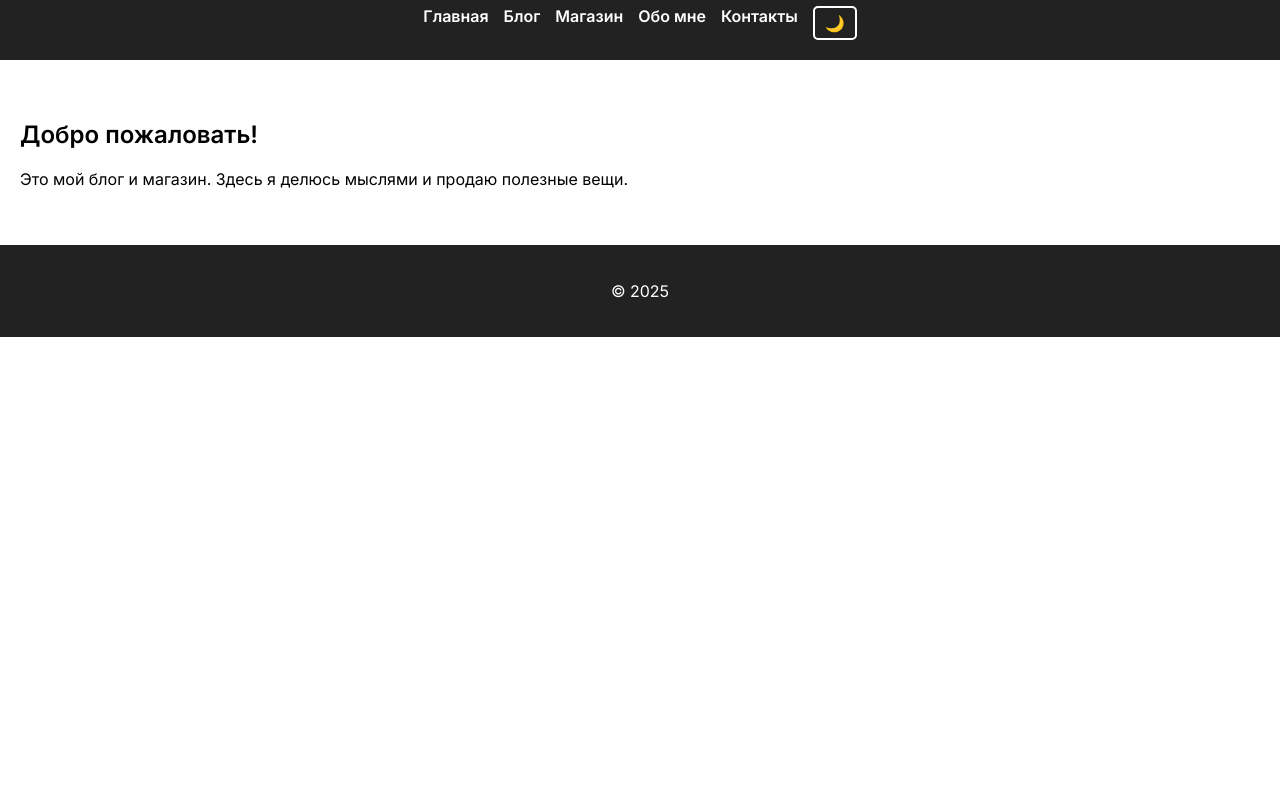
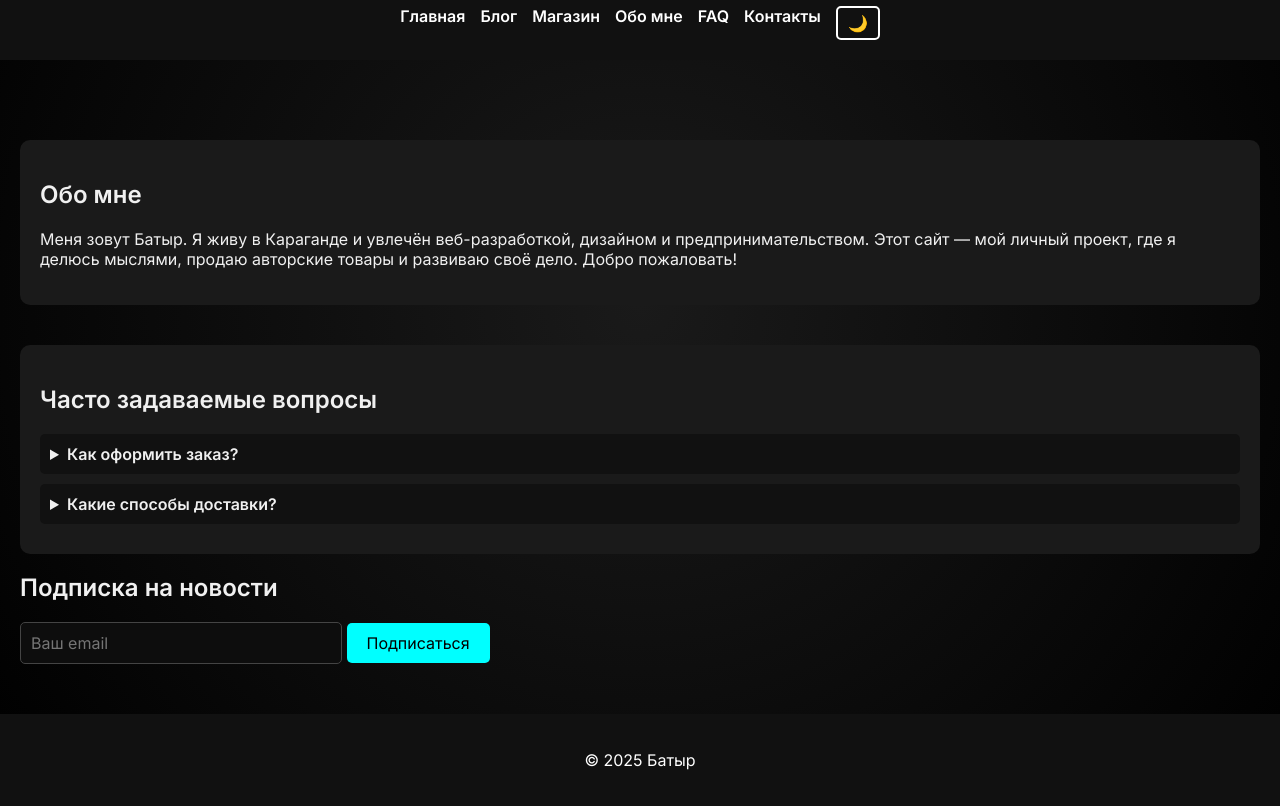
Before and after one commit to millionoww/millionoww.github.io, a plain HTML site: page index.html in a window 1280 px wide. Shown: the part 96-902 px from the top of the page. Before the commit the page ends 800 px from the top, so only its background shows below. Drawn offline with Linux system fonts and the light colour scheme.

Commit message:
Add files via upload

```diff
--- a/index.html
+++ b/index.html
@@ -2,29 +2,49 @@
 <html lang="ru">
 <head>
   <meta charset="UTF-8">
-  <title>Блог и Магазин</title>
+  <title>Блог и Магазин Батыр</title>
   <link rel="stylesheet" href="style.css">
 </head>
 <body>
+  <canvas id="particles"></canvas>
   <header>
-    <h1>Привет</h1>
+    <h1><span style="color: var(--accent-color)">Батыр</span> | Блог & Магазин</h1>
     <nav>
       <a href="index.html">Главная</a>
       <a href="blog.html">Блог</a>
       <a href="shop.html">Магазин</a>
-      <a href="#">Обо мне</a>
+      <a href="#about">Обо мне</a>
+      <a href="#faq">FAQ</a>
       <a href="#">Контакты</a>
       <button id="theme-toggle">🌙</button>
     </nav>
   </header>
   <main>
-    <section>
-      <h2>Добро пожаловать!</h2>
-      <p>Это мой блог и магазин. Здесь я делюсь мыслями и продаю полезные вещи.</p>
+    <section id="about">
+      <h2>Обо мне</h2>
+      <p>Меня зовут Батыр. Я живу в Караганде и увлечён веб-разработкой, дизайном и предпринимательством. Этот сайт — мой личный проект, где я делюсь мыслями, продаю авторские товары и развиваю своё дело. Добро пожаловать!</p>
+    </section>
+    <section id="faq">
+      <h2>Часто задаваемые вопросы</h2>
+      <details>
+        <summary>Как оформить заказ?</summary>
+        <p>Выберите товар, добавьте в корзину и заполните форму заказа.</p>
+      </details>
+      <details>
+        <summary>Какие способы доставки?</summary>
+        <p>Мы доставляем по Казахстану через курьерские службы.</p>
+      </details>
+    </section>
+    <section id="subscribe">
+      <h2>Подписка на новости</h2>
+      <form action="https://formspree.io/f/your-id" method="POST">
+        <input type="email" name="email" placeholder="Ваш email" required>
+        <button type="submit">Подписаться</button>
+      </form>
     </section>
   </main>
   <footer>
-    <p>&copy; 2025</p>
+    <p>&copy; 2025 Батыр</p>
   </footer>
   <script src="script.js"></script>
 </body>
--- a/script.js
+++ b/script.js
@@ -4,12 +4,35 @@ toggleBtn.addEventListener('click', () => {
   toggleBtn.textContent = document.body.classList.contains('dark-theme') ? '☀️' : '🌙';
 });
 
-// Корзина
+// Всплывающее уведомление
+function showPopup(message) {
+  const popup = document.createElement('div');
+  popup.textContent = message;
+  popup.style.position = 'fixed';
+  popup.style.bottom = '20px';
+  popup.style.right = '20px';
+  popup.style.background = '#00ffff';
+  popup.style.color = '#000';
+  popup.style.padding = '10px 20px';
+  popup.style.borderRadius = '8px';
+  popup.style.zIndex = '1000';
+  popup.style.boxShadow = '0 4px 12px rgba(0,255,255,0.3)';
+  popup.style.opacity = '0';
+  popup.style.transition = 'opacity 0.5s ease';
+  document.body.appendChild(popup);
+  requestAnimationFrame(() => popup.style.opacity = '1');
+  setTimeout(() => {
+    popup.style.opacity = '0';
+    setTimeout(() => popup.remove(), 500);
+  }, 3000);
+}
+
+// Магазин
 const cart = [];
 const products = [
   { id: 1, name: 'Футболка "Казахстан"', price: 4500 },
   { id: 2, name: 'Блокнот для идей', price: 2500 },
-  { id: 3, name: 'Кружка "Нихуя"', price: 3000 }
+  { id: 3, name: 'Кружка "Батыр"', price: 3000 }
 ];
 
 document.querySelectorAll('.add-to-cart').forEach(button => {
@@ -18,12 +41,14 @@ document.querySelectorAll('.add-to-cart').forEach(button => {
     const product = products.find(p => p.id === productId);
     cart.push(product);
     updateCart();
+    showPopup(`Добавлено: ${product.name}`);
   });
 });
 
 function updateCart() {
   const cartItems = document.getElementById('cart-items');
   const total = document.getElementById('total');
+  if (!cartItems || !total) return;
   cartItems.innerHTML = '';
   let sum = 0;
   cart.forEach(item => {
@@ -35,42 +60,10 @@ function updateCart() {
   total.textContent = `Итого: ${sum} ₸`;
 }
 
-// Всплывающее уведомление
-function showPopup(message) {
-  const popup = document.createElement('div');
-  popup.textContent = message;
-  popup.style.position = 'fixed';
-  popup.style.bottom = '20px';
-  popup.style.right = '20px';
-  popup.style.background = '#0077ff';
-  popup.style.color = '#fff';
-  popup.style.padding = '10px 20px';
-  popup.style.borderRadius = '8px';
-  popup.style.zIndex = '1000';
-  popup.style.boxShadow = '0 4px 12px rgba(0,0,0,0.2)';
-  popup.style.opacity = '0';
-  popup.style.transition = 'opacity 0.5s ease';
-  document.body.appendChild(popup);
-  requestAnimationFrame(() => popup.style.opacity = '1');
-  setTimeout(() => {
-    popup.style.opacity = '0';
-    setTimeout(() => popup.remove(), 500);
-  }, 3000);
-}
-
-// Добавление товара
-document.querySelectorAll('.add-to-cart').forEach(button => {
-  button.addEventListener('click', () => {
-    const productId = parseInt(button.parentElement.dataset.id);
-    const product = products.find(p => p.id === productId);
-    cart.push(product);
-    updateCart();
-    showPopup(`Добавлено: ${product.name}`);
-  });
-});
-
-// Обработка формы
-document.getElementById('checkout').addEventListener('submit', function(e) {
+// Форма заказа
+const checkoutForm = document.getElementById('checkout');
+if (checkoutForm) {
+  checkoutForm.addEventListener('submit', function(e) {
     e.preventDefault();
     const name = document.getElementById('name').value.trim();
     const phone = document.getElementById('phone').value.trim();
@@ -82,3 +75,81 @@ document.getElementById('checkout').addEventListener('submit', function(e) {
     cart.length = 0;
     updateCart();
   });
+}
+
+// Поиск по блогу
+const searchInput = document.getElementById('search');
+if (searchInput) {
+  searchInput.addEventListener('input', function() {
+    const query = this.value.toLowerCase();
+    document.querySelectorAll('article').forEach(article => {
+      const text = article.textContent.toLowerCase();
+      article.style.display = text.includes(query) ? 'block' : 'none';
+    });
+  });
+}
+
+// Анимированный фон — частицы
+const canvas = document.getElementById('particles');
+if (canvas) {
+  const ctx = canvas.getContext('2d');
+  canvas.width = window.innerWidth;
+  canvas.height = window.innerHeight;
+  canvas.style.position = 'fixed';
+  canvas.style.top = 0;
+  canvas.style.left = 0;
+  canvas.style.zIndex = '-1';
+
+  let particles = [];
+  for (let i = 0; i < 80; i++) {
+    particles.push({
+      x: Math.random() * canvas.width,
+      y: Math.random() * canvas.height,
+      r: Math.random() * 2 + 1,
+      dy: (Math.random() - 0.5) * 0.3
+    });
+  }
+
+  function draw() {
+    ctx.clearRect(0, 0, canvas.width, canvas.height);
+    for (let p of particles) {
+      ctx.beginPath();
+      ctx.arc(p.x, p.y, p.r, 0, Math.PI * 2);
+      ctx.fillStyle = 'rgba(255,255,255,0.5)';
+      ctx.fill();
+      p.x += p.dx;
+      p.y += p.dy;
+
+      // отражение от краёв
+      if (p.x < 0 || p.x > canvas.width) p.dx *= -1;
+      if (p.y < 0 || p.y > canvas.height) p.dy *= -1;
+    }
+    requestAnimationFrame(draw);
+  }
+
+  draw();
+}
+
+function sendToTelegram(name, phone, cartItems) {
+  const token = '8173963061:AAHg9gCcrFnQWa1OiH6mZHLn927l6ZEGys4';
+  const chatId = '-1002557717506';
+  const message = `🛒 Новый заказ:\n👤 Имя: ${name}\n📞 Телефон: ${phone}\n📦 Товары:\n${cartItems.map(i => `- ${i.name} (${i.price} ₸)`).join('\n')}`;
+
+  const buttons = {
+    inline_keyboard: [
+      [
+        { text: '📞 Позвонить клиенту', url: `tel:${phone}` },
+        { text: '🌐 Открыть сайт', url: 'https://millionoww.github.io' }
+      ],
+      [
+        { text: '✅ Подтвердить заказ', callback_data: 'confirm_order' }
+      ]
+    ]
+  };
+
+  fetch(`https://api.telegram.org/bot${token}/sendMessage`, {
+    method: 'POST',
+    headers: { 'Content-Type': 'application/json' },
+    body: JSON.stringify({ chat_id: chatId, text: message })
+  });
+}
--- a/style.css
+++ b/style.css
@@ -1,10 +1,10 @@
 @import url('https://fonts.googleapis.com/css2?family=Inter:wght@400;600&display=swap');
 
 :root {
-  --bg-color: #ffffff;
-  --text-color: #000000;
-  --accent-color: #0077ff;
-  --transition-speed: 0.3s;
+  --bg-color: #0d0d0d;
+  --text-color: #f0f0f0;
+  --accent-color: #00ffff;
+  --transition-speed: 0.4s;
 }
 
 body {
@@ -14,14 +14,31 @@ body {
   margin: 0;
   padding: 0;
   transition: background-color var(--transition-speed), color var(--transition-speed);
+  position: relative;
+  overflow-x: hidden;
+}
+
+body::before {
+  content: "";
+  position: fixed;
+  top: 0; left: 0;
+  width: 100%; height: 100%;
+  z-index: -2;
+  background: radial-gradient(circle at center, #1a1a1a, #000000);
+  animation: pulse 10s ease-in-out infinite;
+}
+
+@keyframes pulse {
+  0% { transform: scale(1); opacity: 0.8; }
+  50% { transform: scale(1.05); opacity: 1; }
+  100% { transform: scale(1); opacity: 0.8; }
 }
 
 header, footer {
-  background-color: #222;
+  background-color: #111;
   color: white;
   padding: 20px;
   text-align: center;
-  transition: background-color var(--transition-speed);
 }
 
 nav {
@@ -54,7 +71,7 @@ button#theme-toggle {
 
 button#theme-toggle:hover {
   background: white;
-  color: #222;
+  color: #111;
 }
 
 main {
@@ -69,19 +86,24 @@ main {
 }
 
 .product {
-  border: 1px solid #ccc;
+  border: 1px solid #333;
   padding: 20px;
   border-radius: 10px;
+  background-color: #1a1a1a;
   transition: transform var(--transition-speed), box-shadow var(--transition-speed);
 }
 
 .product:hover {
-  transform: translateY(-5px);
-  box-shadow: 0 5px 15px rgba(0,0,0,0.1);
+  transform: scale(1.03);
+  box-shadow: 0 0 15px rgba(0,255,255,0.2);
 }
 
-#cart, #order-form {
+#cart, #order-form, #about, #reviews, #faq {
   margin-top: 40px;
+  padding: 20px;
+  background-color: #1a1a1a;
+  border-radius: 10px;
+  animation: fadeIn 1s ease-in;
 }
 
 input, button {
@@ -94,13 +116,15 @@ input {
   margin-bottom: 10px;
   width: 100%;
   max-width: 300px;
-  border: 1px solid #ccc;
+  border: 1px solid #444;
   border-radius: 5px;
+  background-color: #0d0d0d;
+  color: var(--text-color);
 }
 
 button[type="submit"] {
   background-color: var(--accent-color);
-  color: white;
+  color: black;
   border: none;
   padding: 10px 20px;
   border-radius: 5px;
@@ -109,17 +133,37 @@ button[type="submit"] {
 }
 
 button[type="submit"]:hover {
-  background-color: #005fcc;
+  background-color: #00cccc;
 }
 
-.dark-theme {
-  --bg-color: #121212;
-  --text-color: #f0f0f0;
+details {
+  margin-bottom: 10px;
+  padding: 10px;
+  background: #111;
+  border-radius: 5px;
+  color: var(--text-color);
+}
+
+summary {
+  font-weight: bold;
+  cursor: pointer;
+}
+
+blockquote {
+  background: #111;
+  padding: 15px;
+  border-left: 5px solid var(--accent-color);
+  margin: 20px 0;
+  font-style: italic;
 }
 
 @keyframes fadeIn {
   from { opacity: 0; transform: translateY(20px); }
   to { opacity: 1; transform: translateY(0); }
+}
+
+html {
+  scroll-behavior: smooth;
 }
 
 @media (max-width: 600px) {
```
Also changed, not shown: blog.html (+5 -3 lines), shop.html (+25 -12 lines). Lines whose indentation alone changed are shown as unchanged.
